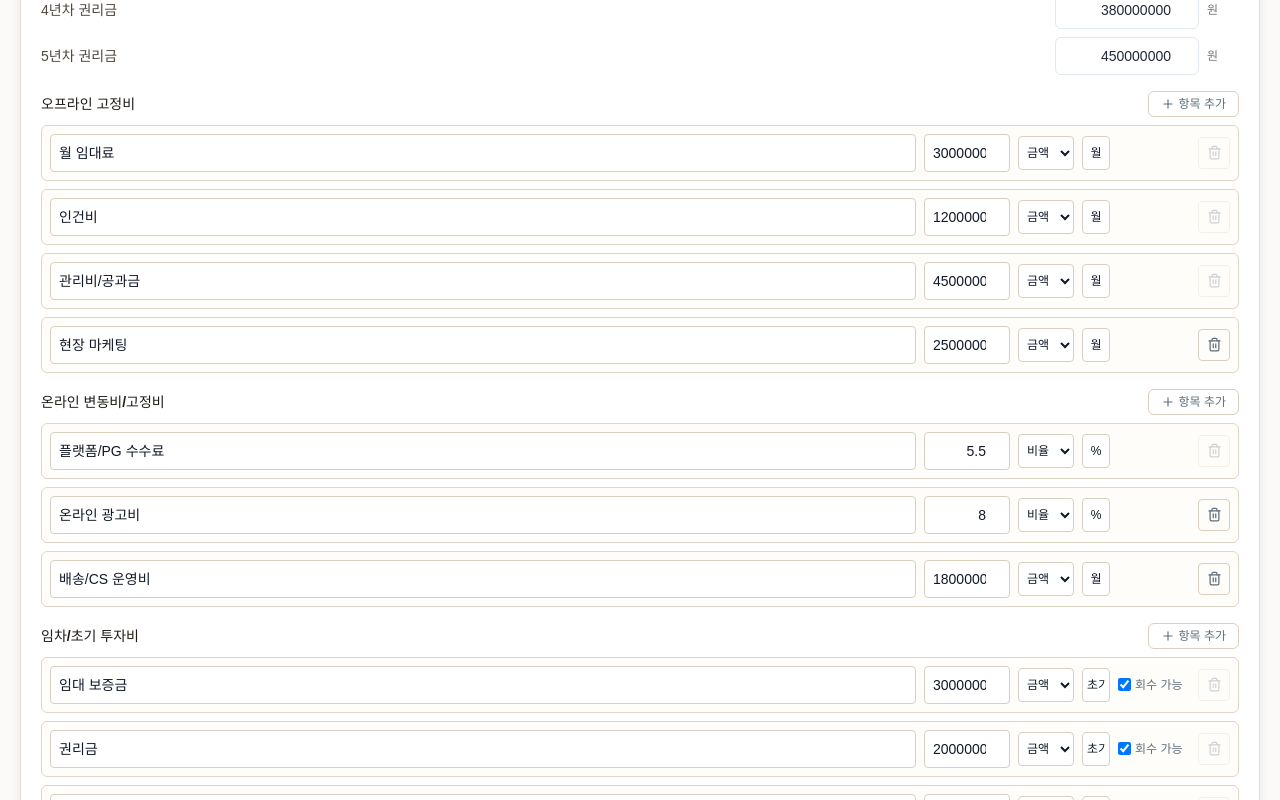
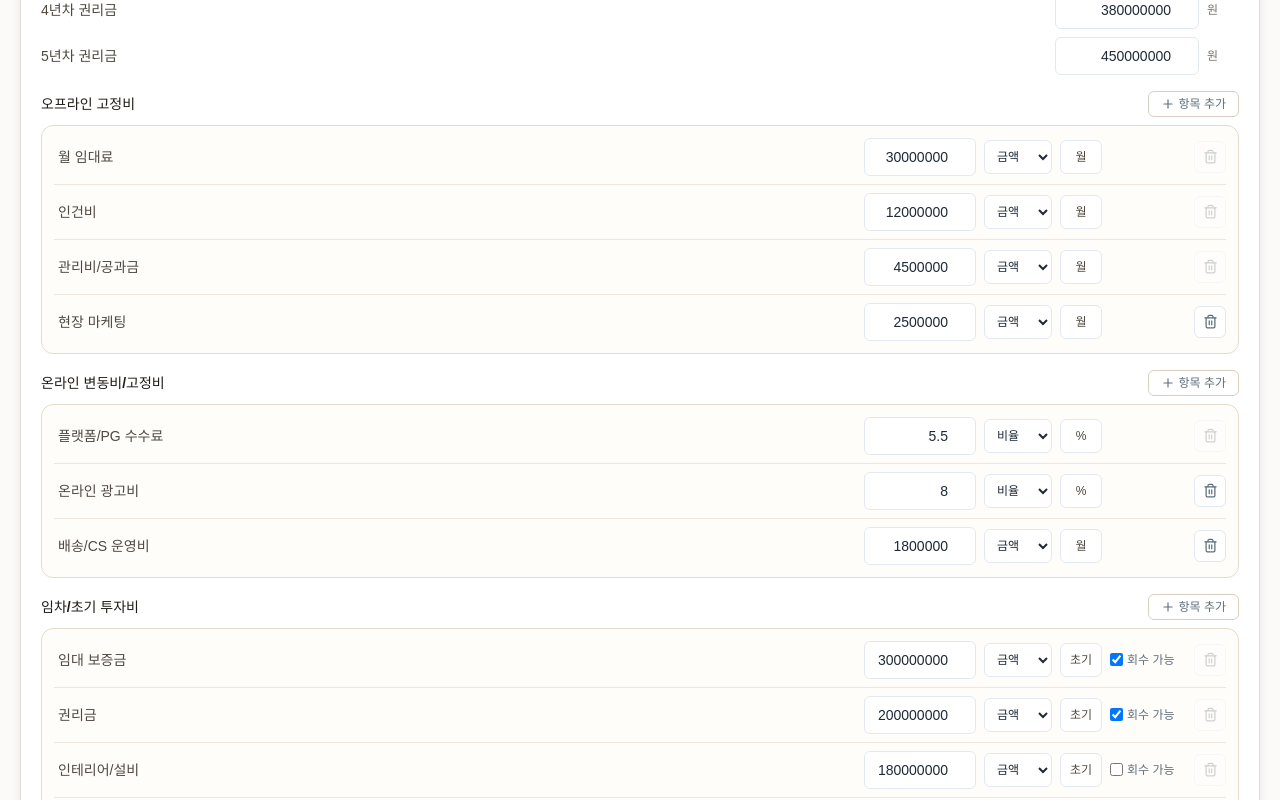
Before and after one commit to gkfls117-star/linkland-bep-calculator, a React (Vite) app: page / in a window 1280 px wide. Shown: the part 1180-1980 px from the top of the page. Built offline with nearby package versions, Linux system fonts and the light colour scheme; no server answers.

Commit message:
하단 입력 UI를 클릭 편집 방식으로 개선

```diff
--- a/src/components/DynamicItemEditor.tsx
+++ b/src/components/DynamicItemEditor.tsx
@@ -2,6 +2,7 @@ import { Plus, Trash2 } from "lucide-react"
 import type { DynamicItem, ExpenseSection, Language } from "../types/calculator"
 import { createItem } from "../lib/defaults"
 import { localized } from "../lib/i18n"
+import { EditableText } from "./EditableText"
 
 type DynamicItemEditorProps = {
   readonly title: string
@@ -43,24 +44,29 @@ export const DynamicItemEditor = ({
           <Plus size={14} /> {localized("항목 추가", "添加项目", language)}
         </button>
       </div>
-      <div className="space-y-2">
+      <div className="rounded-xl border border-[#e5dccf] bg-[#fffdfa] px-3 py-1">
         {items.map((item) => (
-          <div key={item.id} className="grid min-w-0 grid-cols-[1fr_86px_56px_28px_72px_32px] items-center gap-2 rounded-md border border-[#dfd5c7] bg-[#fffdfa] p-2">
-            <input
-              className="rounded border border-[#d9cfc1] bg-white px-2 py-2 text-sm"
+          <div
+            key={item.id}
+            className="grid min-w-0 grid-cols-[minmax(0,1fr)_112px_68px_42px_76px_32px] items-center gap-2 border-b border-[#eee6dc] py-2 last:border-b-0"
+          >
+            <EditableText
+              ariaLabel={localized("항목명 수정", "编辑项目名", language)}
+              className="min-w-0 px-1"
+              inputClassName="min-w-0"
               value={language === "zh" ? item.nameZh : item.nameKo}
-              onChange={(event) =>
-                update(item.id, language === "zh" ? { nameZh: event.target.value } : { nameKo: event.target.value })
+              onChange={(value) =>
+                update(item.id, language === "zh" ? { nameZh: value } : { nameKo: value })
               }
             />
             <input
-              className="rounded border border-[#d9cfc1] bg-white px-2 py-2 text-right text-sm"
+              className="rounded-md border border-slate-200 bg-white px-3 py-2 text-right text-sm text-[#1f2937] outline-none focus:border-[#111827]"
               type="number"
               value={item.value}
               onChange={(event) => update(item.id, { value: Number(event.target.value) })}
             />
             <select
-              className="rounded border border-[#d9cfc1] bg-white px-1 py-2 text-xs"
+              className="rounded-md border border-slate-200 bg-white px-2 py-2 text-xs text-[#1f2937] outline-none focus:border-[#111827]"
               value={item.type}
               onChange={(event) =>
                 update(item.id, { type: event.target.value === "rate" ? "rate" : "amount" })
@@ -69,10 +75,12 @@ export const DynamicItemEditor = ({
               <option value="amount">{localized("금액", "金额", language)}</option>
               <option value="rate">{localized("비율", "比例", language)}</option>
             </select>
-            <input
-              className="rounded border border-[#d9cfc1] bg-white px-1 py-2 text-center text-xs"
+            <EditableText
+              ariaLabel={localized("단위 수정", "编辑单位", language)}
+              className="rounded-md border border-slate-200 bg-white px-2 py-2 text-center text-xs"
+              inputClassName="px-1 text-center text-xs"
               value={item.unit}
-              onChange={(event) => update(item.id, { unit: event.target.value })}
+              onChange={(value) => update(item.id, { unit: value })}
             />
             {showRecoverable ? (
               <label className="flex items-center gap-1 text-xs text-[#5f6f7a]">
@@ -90,7 +98,7 @@ export const DynamicItemEditor = ({
               type="button"
               disabled={!item.removable}
               onClick={() => onChange(items.filter((candidate) => candidate.id !== item.id))}
-              className="inline-flex h-8 w-8 items-center justify-center rounded border border-[#d9cfc1] text-[#5f6f7a] hover:border-[#c65d3b] hover:text-[#c65d3b] disabled:cursor-not-allowed disabled:opacity-30"
+              className="inline-flex h-8 w-8 items-center justify-center rounded-md border border-slate-200 bg-white text-[#5f6f7a] hover:border-[#c65d3b] hover:text-[#c65d3b] disabled:cursor-not-allowed disabled:opacity-30"
             >
               <Trash2 size={15} />
             </button>
--- /dev/null
+++ b/src/components/EditableText.tsx
@@ -0,0 +1,59 @@
+import { useState } from "react"
+
+type EditableTextProps = {
+  readonly value: string
+  readonly ariaLabel: string
+  readonly className?: string
+  readonly inputClassName?: string
+  readonly onChange: (value: string) => void
+}
+
+export const EditableText = ({
+  value,
+  ariaLabel,
+  className = "",
+  inputClassName = "",
+  onChange,
+}: EditableTextProps) => {
+  const [editing, setEditing] = useState(false)
+  const [draft, setDraft] = useState(value)
+
+  const save = (): void => {
+    const next = draft.trim()
+    onChange(next.length > 0 ? next : value)
+    setEditing(false)
+  }
+
+  if (editing) {
+    return (
+      <input
+        aria-label={ariaLabel}
+        autoFocus={true}
+        className={`rounded-md border border-slate-200 bg-white px-3 py-2 text-sm text-[#1f2937] outline-none focus:border-[#111827] ${inputClassName}`}
+        value={draft}
+        onBlur={save}
+        onChange={(event) => setDraft(event.target.value)}
+        onKeyDown={(event) => {
+          if (event.key === "Enter") save()
+          if (event.key === "Escape") {
+            setDraft(value)
+            setEditing(false)
+          }
+        }}
+      />
+    )
+  }
+
+  return (
+    <button
+      type="button"
+      className={`truncate text-left text-sm text-[#4f4841] hover:text-[#111827] ${className}`}
+      onClick={() => {
+        setDraft(value)
+        setEditing(true)
+      }}
+    >
+      {value}
+    </button>
+  )
+}
--- a/src/components/MarketAnalysis.tsx
+++ b/src/components/MarketAnalysis.tsx
@@ -1,4 +1,4 @@
-import { Plus, Save, Trash2 } from "lucide-react"
+import { Plus, Trash2 } from "lucide-react"
 import type { Language, MoneyUnit } from "../types/calculator"
 import type { MarketStore } from "../types/market"
 import { marketMetrics } from "../lib/calc"
@@ -6,6 +6,7 @@ import { newId } from "../lib/defaults"
 import { formatMoney, formatNumber, formatPercent } from "../lib/format"
 import { localized, t } from "../lib/i18n"
 import { CardBlock } from "./CardBlock"
+import { EditableText } from "./EditableText"
 
 type MarketAnalysisProps = {
   readonly stores: readonly MarketStore[]
@@ -49,7 +50,7 @@ export const MarketAnalysis = ({
   }
 
   return (
-    <CardBlock title={t("market", language)} className="p-5" >
+    <CardBlock title={t("market", language)} className="p-5">
       <div className="mb-3 flex justify-end">
         <button
           type="button"
@@ -101,41 +102,47 @@ const MarketRow = ({
     onSave({ ...store, ...updates, updatedAt: new Date().toISOString() }, false)
 
   return (
-    <div className="rounded-lg border border-[#dfd5c7] bg-[#fffdfa] p-3">
-      <div className="grid gap-2 md:grid-cols-6">
-        <input
-          className="rounded border border-[#d9cfc1] bg-white px-3 py-2 text-sm md:col-span-2"
+    <div className="rounded-xl border border-[#e5dccf] bg-[#fffdfa] p-4">
+      <div className="grid gap-2 md:grid-cols-[minmax(0,1fr)_minmax(0,1fr)_36px]">
+        <EditableText
+          ariaLabel={localized("매장명 수정", "编辑门店名", language)}
+          className="rounded-md border border-slate-200 bg-white px-3 py-2 font-bold"
+          inputClassName="font-bold"
           value={language === "zh" ? store.nameZh : store.nameKo}
-          onChange={(event) =>
-            patch(language === "zh" ? { nameZh: event.target.value } : { nameKo: event.target.value })
+          onChange={(value) =>
+            patch(language === "zh" ? { nameZh: value } : { nameKo: value })
           }
         />
-        <input
-          className="rounded border border-[#d9cfc1] bg-white px-3 py-2 text-sm md:col-span-2"
+        <EditableText
+          ariaLabel={localized("업종 수정", "编辑类别", language)}
+          className="rounded-md border border-slate-200 bg-white px-3 py-2"
           value={language === "zh" ? store.categoryZh : store.categoryKo}
-          onChange={(event) =>
-            patch(language === "zh" ? { categoryZh: event.target.value } : { categoryKo: event.target.value })
+          onChange={(value) =>
+            patch(language === "zh" ? { categoryZh: value } : { categoryKo: value })
           }
         />
-        <button type="button" className="rounded border border-[#d9cfc1] bg-white px-2 py-2 text-[#5f6f7a]" onClick={() => onSave(store, false)}>
-          <Save size={15} className="mx-auto" />
-        </button>
-        <button type="button" className="rounded border border-[#d9cfc1] bg-white px-2 py-2 text-[#c65d3b]" onClick={() => onDelete(store)}>
+        <button
+          type="button"
+          className="rounded-md border border-slate-200 bg-white px-2 py-2 text-[#c65d3b]"
+          onClick={() => onDelete(store)}
+        >
           <Trash2 size={15} className="mx-auto" />
         </button>
       </div>
-      <div className="mt-3 grid gap-2 md:grid-cols-5">
+      <div className="mt-3 grid gap-3 md:grid-cols-5">
         <NumberInput label={localized("월매출", "月销售额", language)} value={store.monthlyRevenue} onChange={(value) => patch({ monthlyRevenue: value })} />
         <NumberInput label={localized("피크 월매출", "峰值月销售额", language)} value={store.peakMonthlyRevenue} onChange={(value) => patch({ peakMonthlyRevenue: value })} />
         <NumberInput label={localized("객단가", "客单价", language)} value={store.avgOrderValue} onChange={(value) => patch({ avgOrderValue: value })} />
         <NumberInput label={localized("전환율(%)", "转化率(%)", language)} value={store.conversion} onChange={(value) => patch({ conversion: value })} />
         <NumberInput label={localized("공헌이익률(%)", "贡献利润率(%)", language)} value={store.margin} onChange={(value) => patch({ margin: value })} />
       </div>
-      <textarea
-        className="mt-2 w-full rounded border border-[#d9cfc1] bg-white px-3 py-2 text-sm"
+      <EditableText
+        ariaLabel={localized("설명 수정", "编辑说明", language)}
+        className="mt-3 block w-full rounded-md border border-slate-200 bg-white px-3 py-2 text-[#4f4841]"
+        inputClassName="mt-3 w-full"
         value={language === "zh" ? store.noteZh : store.noteKo}
-        onChange={(event) =>
-          patch(language === "zh" ? { noteZh: event.target.value } : { noteKo: event.target.value })
+        onChange={(value) =>
+          patch(language === "zh" ? { noteZh: value } : { noteKo: value })
         }
       />
       <div className="mt-3 grid gap-2 text-xs text-[#466270] md:grid-cols-4">
@@ -161,11 +168,6 @@ type NumberInputProps = {
 const NumberInput = ({ label, value, onChange }: NumberInputProps) => (
   <label className="grid gap-1 text-xs text-steel">
     {label}
-    <input
-      className="rounded border border-[#d9cfc1] bg-white px-2 py-2 text-right text-sm text-[#111827]"
-      type="number"
-      value={value}
-      onChange={(event) => onChange(Number(event.target.value))}
-    />
+    <input className="rounded-md border border-slate-200 bg-white px-3 py-2 text-right text-sm text-[#111827] outline-none focus:border-[#111827]" type="number" value={value} onChange={(event) => onChange(Number(event.target.value))} />
   </label>
 )
```
